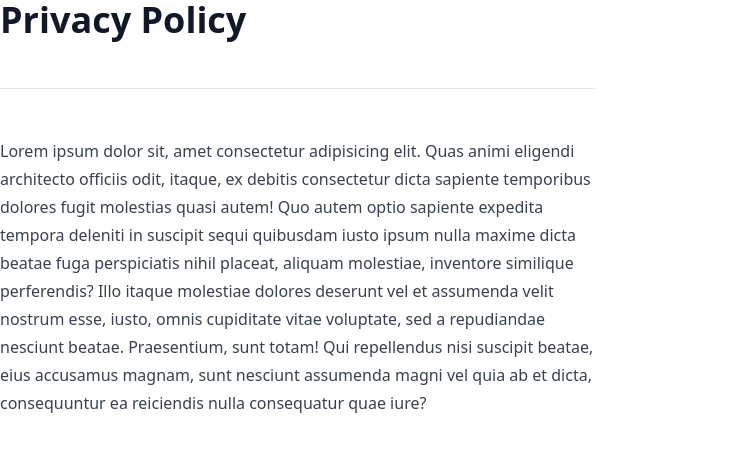
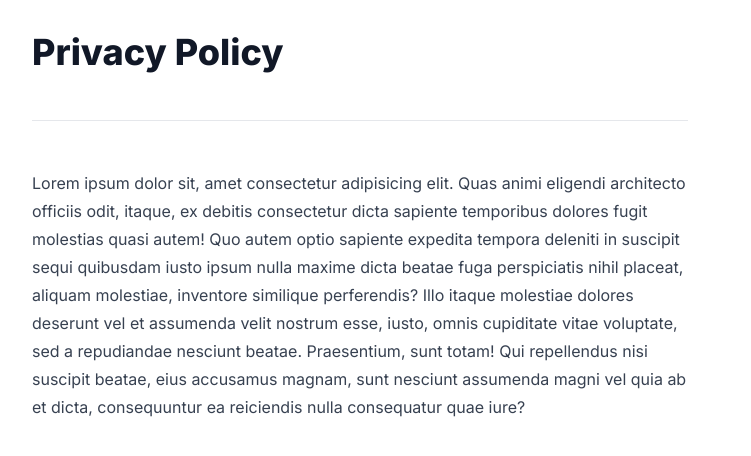
Before and after one commit to pelek1987/shop-n3m, a Next.js app: page /privacy-policy in a window 1280 px wide. Shown: the top 456 px of the page, without its empty margins (0-751 px from the left). Built offline with nearby package versions, Linux system fonts and the light colour scheme.

Commit message:
add policies and shop layouts

```diff
--- a/src/app/(policies)/layout.tsx
+++ b/src/app/(policies)/layout.tsx
@@ -1,15 +1,9 @@
 import "../globals.css";
 
-export default function StaticPagesLayout({
+export default function PoliciesLayout({
 	children,
 }: {
 	children: React.ReactNode;
 }) {
-	return (
-		<html lang="en">
-			<body className="prose">
-				<div className="bg-white">{children}</div>
-			</body>
-		</html>
-	);
+	return <div className="mx-auto bg-white">{children}</div>;
 }
--- a/src/app/(policies)/privacy-policy/page.tsx
+++ b/src/app/(policies)/privacy-policy/page.tsx
@@ -1,5 +1,9 @@
 import PrivacyPolicy from "./privacy-policy.mdx";
 
 export default function PrivacyPolicyPage() {
-	return <PrivacyPolicy />;
+	return (
+		<div className="prose m-8">
+			<PrivacyPolicy />
+		</div>
+	);
 }
--- a/src/app/(shop)/layout.tsx
+++ b/src/app/(shop)/layout.tsx
@@ -1,33 +1,18 @@
-import "../globals.css";
-import type { Metadata } from "next";
-import { Inter } from "next/font/google";
 import { ActiveLink } from "@/ui/atoms/ActiveLink";
 import { AppRoutes } from "@/types/app-routes";
 
-const inter = Inter({ subsets: ["latin"] });
-
-export const metadata: Metadata = {
-	title: "Create Next App",
-	description: "Generated by create next app",
-};
-
-export default function RootLayout({
+export default function ShopLayout({
 	children,
 }: {
 	children: React.ReactNode;
 }) {
 	return (
-		<html lang="en">
-			<body className={inter.className}>
 		<div className="bg-white">
 			<div className="mx-auto max-w-2xl px-4 py-16 sm:px-6 sm:py-24 lg:max-w-7xl lg:px-8">
 				<nav className="mb-20">
 					<ul className="flex justify-center space-x-4">
 						<li>
-									<ActiveLink
-										href={AppRoutes.HOME}
-										className="px-4 py-2 text-lg"
-									>
+							<ActiveLink href={AppRoutes.HOME} className="px-4 py-2 text-lg">
 								Home
 							</ActiveLink>
 						</li>
@@ -37,7 +22,7 @@ export default function RootLayout({
 								href={`${AppRoutes.PRODUCTS}`}
 								className="px-4 py-2 text-lg"
 							>
-										Products
+								All
 							</ActiveLink>
 						</li>
 					</ul>
@@ -45,7 +30,5 @@ export default function RootLayout({
 				{children}
 			</div>
 		</div>
-			</body>
-		</html>
 	);
 }
--- /dev/null
+++ b/src/app/layout.tsx
@@ -0,0 +1,22 @@
+import "./globals.css";
+import type { Metadata } from "next";
+import { Inter } from "next/font/google";
+
+const inter = Inter({ subsets: ["latin"] });
+
+export const metadata: Metadata = {
+	title: "Create Next App",
+	description: "Generated by create next app",
+};
+
+export default function RootLayout({
+	children,
+}: {
+	children: React.ReactNode;
+}) {
+	return (
+		<html lang="en">
+			<body className={inter.className}>{children}</body>
+		</html>
+	);
+}
```
Lines whose indentation alone changed are shown as unchanged.
